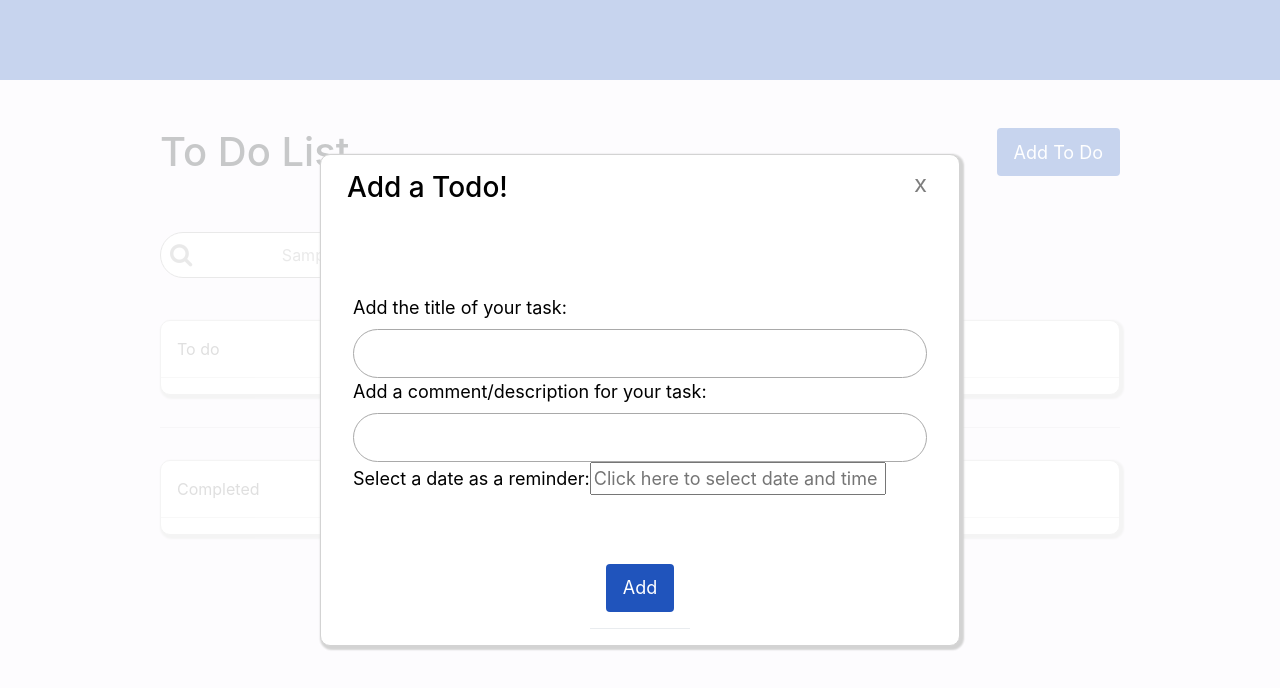
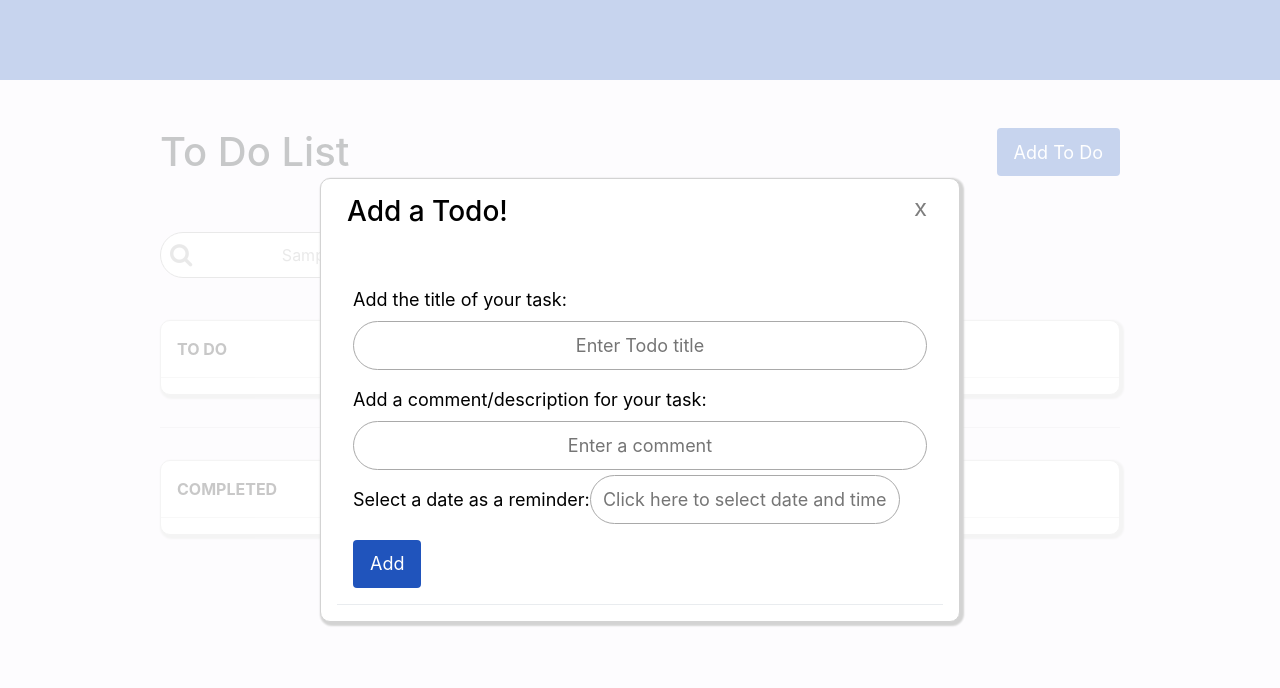
Before and after one commit to sups-vamp/The-Todo-App, a React (Create React App) app: page / in a window 1280 px wide. Both pictures are taken after typing "Sample" into the empty fields and a click on the button "Add To Do". Shown: the top 688 px of the page. Built offline with nearby package versions, Linux system fonts and the light colour scheme.

Commit message:
minor changes

```diff
--- a/src/Components/todoItems/TodoItems.jsx
+++ b/src/Components/todoItems/TodoItems.jsx
@@ -47,7 +47,7 @@ export default function TodoItems(props) {
       <i className="fa fa-ellipsis-v"></i>
       <input type="radio" name="todo" onClick={handleClick}></input>
       <div class="info">
-        <h4>{props.sno}{props.todoItem}</h4>
+        <h4>{props.todoItem}</h4>
         <h5 className="comment">{props.comment}</h5>
         <h6><span className={props.day === "" || props.day === undefined? "none":(props.day === 'Today'? "green":(props.day === 'Tomorrow'? "yellow":"red"))}></span><span className="reminder">{props.reminder}</span></h6>
       </div>
--- a/src/Components/todoScreen/TodoScreen.css
+++ b/src/Components/todoScreen/TodoScreen.css
@@ -1,5 +1,5 @@
-.container-fluid{
-    padding:0;
+.container-fluid {
+    padding: 0;
     overflow: hidden;
 }
 
@@ -9,27 +9,27 @@
 }
 
 .app-body {
-
     background-color: #f8f4fc;
     height: 90vh;
     overflow: auto;
     padding: 0 10rem;
 }
 
-.heading{
+.heading {
     padding: 3rem 0;
 }
-.align-left{
+
+.align-left {
     text-align: left;
 }
 
-.align-right{
-    text-align:right;
+.align-right {
+    text-align: right;
     display: flex;
     justify-content: flex-end;
 }
 
-.btn{
+.btn {
     padding: 0.5rem 1rem;
     background-color: #2054bc;
     color: #fff;
@@ -54,7 +54,8 @@
     min-width: 40px;
 }
 
-.input-field {
+.input-field,
+.react-datepicker__input-container input {
     width: 100%;
     padding: 10px;
     text-align: center;
@@ -62,8 +63,9 @@
     color: darkgrey;
     border: 1px solid darkgrey;
 }
-input[type="text"]:focus-visible{
-    border:none;
+
+input[type="text"]:focus-visible {
+    border: none;
 }
 
 .modal-content {
@@ -73,9 +75,9 @@ input[type="text"]:focus-visible{
     bottom: auto;
     margin-right: -50%;
     transform: translate(-50%, -50%)
-  }
+}
 
-  .container-box {
+.container-box {
     width: 100%;
     background-color: #fff;
     border: 1px solid lightgrey;
@@ -84,9 +86,9 @@ input[type="text"]:focus-visible{
     box-shadow: 2px 2px 2px 2px lightgrey;
 }
 
-.title{
-    color: grey;
+.title {
+    color: rgb(36, 35, 35);
     text-align: left;
     padding: 1rem 1rem 0;
-
+    font-weight: bolder;
 }
--- a/src/Components/todoScreen/TodoScreen.jsx
+++ b/src/Components/todoScreen/TodoScreen.jsx
@@ -119,7 +119,7 @@ export default function TodoScreen() {
           </div>
         </div>
         <div className="container-box">
-          <div className="title">To do</div>
+          <div className="title">TO DO</div>
           <hr></hr>
           {todos.filter((val) => {
             if(searchVal === ""){
@@ -143,7 +143,7 @@ export default function TodoScreen() {
         </div>
         <hr></hr>
         <div className="container-box">
-          <div className="title">Completed</div>
+          <div className="title">COMPLETED</div>
           <hr></hr>
           {completedItems.map((completedItem) => (
             <CompletedTodo completedItem={completedItem} Add={addTodo} dateCompletion={completionDate}/>
--- a/src/Components/userInput/UserInput.css
+++ b/src/Components/userInput/UserInput.css
@@ -31,25 +31,32 @@
 
 .message {
     font-size: large;
-    margin: 2rem;
     white-space: pre-line;
     width: 100%;
-    padding: 1rem;
+    padding: 0 1rem;
 }
+
 .modal-title {
     width: 50%;
     padding: 0 10px;
 }
+
 .close {
     width: 50%;
     display: flex;
     justify-content: flex-end;
     padding: 0 10px;
 }
+
 .close-button {
     background: none;
     border: 0;
 }
+
 .close-button:focus {
     outline: none;
 }
+
+label {
+    margin-top: 1rem;
+}
--- a/src/Components/userInput/UserInput.jsx
+++ b/src/Components/userInput/UserInput.jsx
@@ -4,8 +4,8 @@ import "./UserInput.css";
 import { useState } from "react";
 import DatePicker from "react-datepicker";
 import "react-datepicker/dist/react-datepicker.css";
-import {dateFormatter} from "../../utils/dateFormatter";
-import moment from 'moment';
+import { dateFormatter } from "../../utils/dateFormatter";
+import moment from "moment";
 
 //addTodoOption
 //addCommentOption
@@ -21,18 +21,17 @@ export default function UserInput(props) {
 
   const onChangeComment = (e) => {
     setComment(e.target.value);
-  }
+  };
 
   const handleAdd = () => {
     const date = dateFormatter(selectedDate)[0];
     const day = dateFormatter(selectedDate)[1];
-    props.Add(todoItem,comment,date,day);
+    props.Add(todoItem, comment, date, day);
   };
 
   const [todoItem, setTodoItem] = useState("");
   const [comment, setComment] = useState("");
   const [selectedDate, setSelectedDate] = useState(null);
-
 
   return (
     <Modal
@@ -53,19 +52,28 @@ export default function UserInput(props) {
         </div>
         <hr></hr>
 
+        <form name="todo-form">
           {/* --------All Options--------- */}
         {props.option === "addTodoOption" ? (
           <div className="message">
+            <form>
               <label>Add the title of your task:</label>
               <input
+                placeholder="Enter Todo title"
                 type="text"
                 className="input-field"
                 onChange={onChangeTodo}
                 value={todoItem}
+                required
               ></input>
               <label>Add a comment/description for your task:</label>
-            <input type="text" className="input-field" onChange={onChangeComment}
-              value={comment}></input>
+              <input
+                placeholder="Enter a comment"
+                type="text"
+                className="input-field"
+                onChange={onChangeComment}
+                value={comment}
+              ></input>
               <label>Select a date as a reminder:</label>
               <DatePicker
                 placeholderText="Click here to select date and time"
@@ -75,6 +83,7 @@ export default function UserInput(props) {
                 format={"dd MMMM | HH:mm"}
                 minDate={moment().toDate()}
               />
+            </form>
           </div>
         ) : null}
 
@@ -92,10 +101,11 @@ export default function UserInput(props) {
         ) : null}
 
         <div className="modal-header">
-          <button className="btn" onClick={handleAdd}>
+          <button type="submit" className="btn" onClick={handleAdd}>
             Add
           </button>
         </div>
+        </form>
       </div>
     </Modal>
   );
```
Lines whose indentation alone changed are shown as unchanged.
